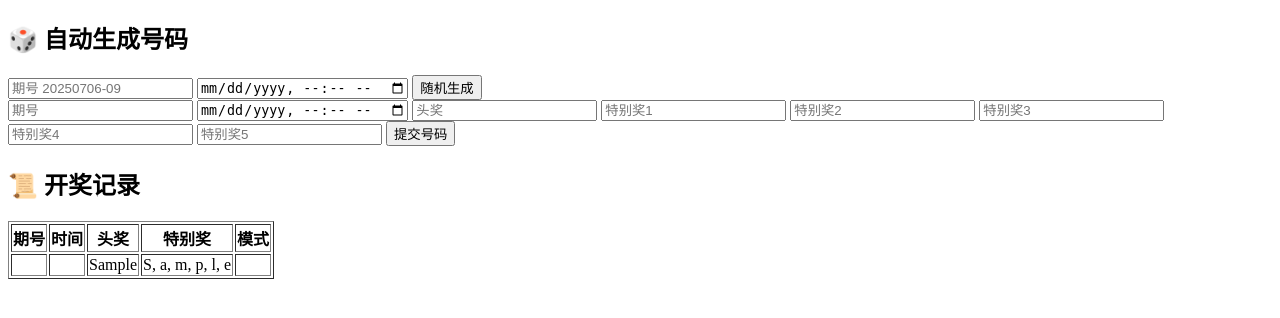
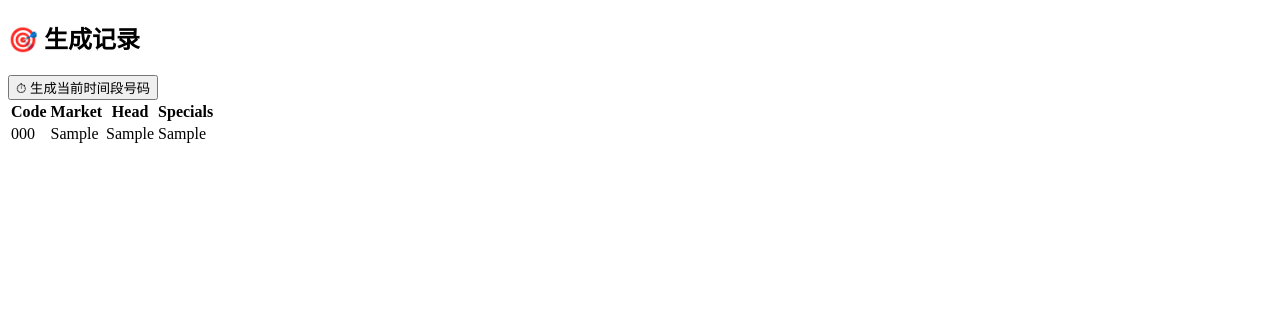
Before and after one commit to boonjun123654/N_2D, a Flask app: page /admin in a window 1280 px wide. Shown: the top 318 px of the page. Run offline with Flask 3, Linux system fonts and the light colour scheme; the visitor is signed in with stand-in values (Sample User, id 1); tables that the repository leaves empty hold one stand-in row (values such as "Sample post").

Commit message:
Update admin.html

```diff
--- a/templates/admin.html
+++ b/templates/admin.html
@@ -1,39 +1,19 @@
 <!DOCTYPE html>
 <html>
-<head>
-  <title>2D 后台管理</title>
-</head>
+<head><title>后台管理</title></head>
 <body>
-  <h2>🎲 自动生成号码</h2>
+  <h2>🎯 生成记录</h2>
   <form method="POST" action="/admin/generate">
-    <input name="draw_no" placeholder="期号 20250706-09" required>
-    <input type="datetime-local" name="draw_time" required>
-    <button type="submit">随机生成</button>
+    <button type="submit">⏱ 生成当前时间段号码</button>
   </form>
-
-  <h2✍️ 手动输入号码</h2>
-  <form method="POST" action="/admin/manual">
-    <input name="draw_no" placeholder="期号" required>
-    <input type="datetime-local" name="draw_time" required>
-    <input name="head" placeholder="头奖" required>
-    <input name="s1" placeholder="特别奖1" required>
-    <input name="s2" placeholder="特别奖2" required>
-    <input name="s3" placeholder="特别奖3" required>
-    <input name="s4" placeholder="特别奖4" required>
-    <input name="s5" placeholder="特别奖5" required>
-    <button type="submit">提交号码</button>
-  </form>
-
-  <h2>📜 开奖记录</h2>
-  <table border="1">
-    <tr><th>期号</th><th>时间</th><th>头奖</th><th>特别奖</th><th>模式</th></tr>
-    {% for d in draws %}
+  <table>
+    <tr><th>Code</th><th>Market</th><th>Head</th><th>Specials</th></tr>
+    {% for draw in draws %}
     <tr>
-      <td>{{ d.draw_no }}</td>
-      <td>{{ d.draw_time }}</td>
-      <td>{{ d.head }}</td>
-      <td>{{ d.specials|join(', ') }}</td>
-      <td>{{ d.mode }}</td>
+      <td>{{ draw.code }}</td>
+      <td>{{ draw.market }}</td>
+      <td>{{ draw.head }}</td>
+      <td>{{ draw.specials }}</td>
     </tr>
     {% endfor %}
   </table>
```
